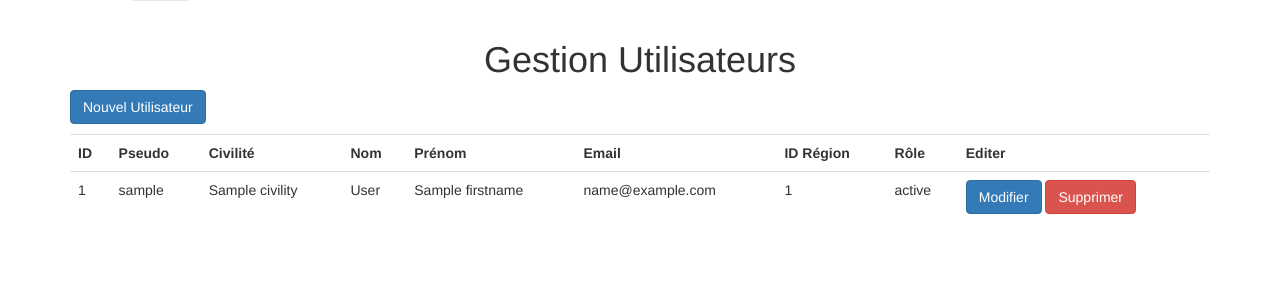
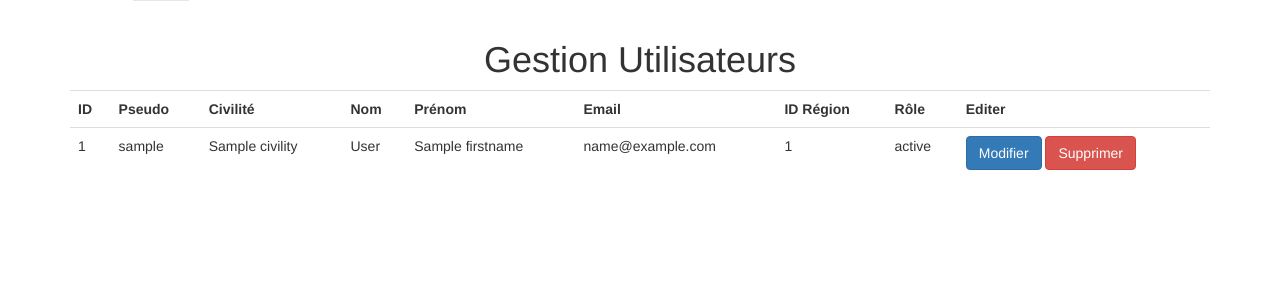
Before and after one commit to Yakicko/projet_v1, a PHP site: template templates/Admin/User/list.html.twig in a window 1280 px wide. Shown: the part 50-350 px from the top of the page. Run offline with PHP 8.4, Linux system fonts and the light colour scheme; the template is opened without the code that fills it: most values are stand-ins (such as "Sample title", 1, 10 or a date in 2020); some libraries are stand-ins or nearby versions.

Commit message:
suppression du bouton nouvel utilisateur

```diff
--- a/templates/Admin/User/list.html.twig
+++ b/templates/Admin/User/list.html.twig
@@ -5,8 +5,6 @@
 {% block content %}
 <div class="container">
     <h1 class="text-center">Gestion Utilisateurs</h1>
-
-    <p><a href="{{ path('admin_user_edit') }}" class="btn btn-primary">Nouvel Utilisateur</a></p>
 
     <table class="table table-hover">
         <tr>
```
Also changed, not shown: 1 other file.
